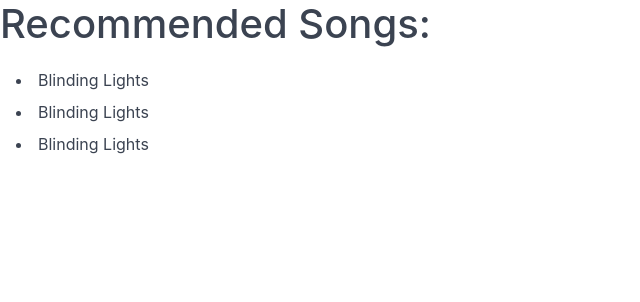
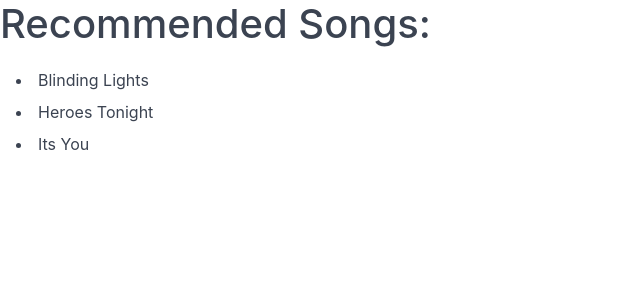
Before and after one commit to Kamoa17/CMSCI349-Song-Recommender, a Flask app: page /recommendation in a window 1280 px wide. Shown: the part 222-524 px from the top of the page, without its empty margins (0-640 px from the left). Run offline with Flask 2, Linux system fonts and the light colour scheme.

Commit message:
updated files for Pull Request

```diff
--- a/app/templates/recommendation.html
+++ b/app/templates/recommendation.html
@@ -18,8 +18,8 @@
     <h1>Recommended Songs:</h1>
     <ul>
         <li>Blinding Lights</li>
-        <li>Blinding Lights</li>
-        <li>Blinding Lights</li>
+        <li>Heroes Tonight</li>
+        <li>Its You</li>
     </ul>
 </div>
 {% endblock %}
```
Also changed, not shown: app.py (line endings or trailing spaces).
